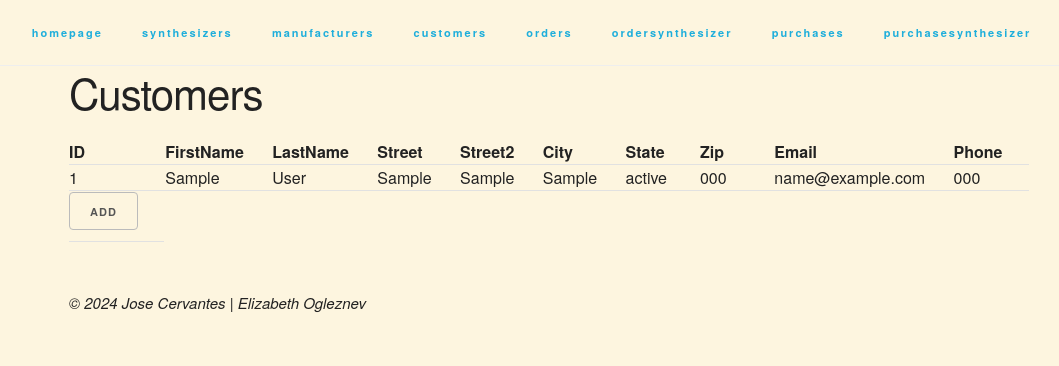
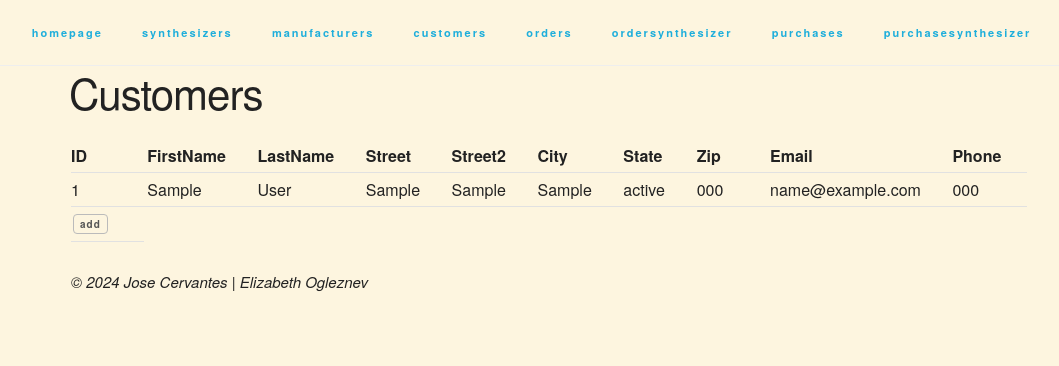
Before and after one commit to jscervantes/cs340-Portfolio-Project, a Flask app: page /customers in a window 1280 px wide. Shown: the part 81-447 px from the top of the page, without its empty margins (91-1150 px from the left). Run offline with Flask 3, Linux system fonts and the light colour scheme; tables that the repository leaves empty or names only in its code hold one stand-in row (values such as "Sample post"); data that the repository does not hold is empty; some libraries are stand-ins or nearby versions.

Commit message:
Shrink Button Size

```diff
--- a/static/css/skeleton.css
+++ b/static/css/skeleton.css
@@ -193,15 +193,13 @@ input[type="submit"],
 input[type="reset"],
 input[type="button"] {
   display: inline-block;
-  height: 38px;
-  padding: 0 20px;
+  height: 20px;
   color: #555;
   text-align: center;
-  font-size: 11px;
+  font-size: 10px;
   font-weight: 600;
-  line-height: 38px;
   letter-spacing: .1rem;
-  text-transform: uppercase;
+  text-transform: lowercase;
   text-decoration: none;
   white-space: nowrap;
   background-color: transparent;
@@ -346,7 +344,7 @@ pre > code {
 –––––––––––––––––––––––––––––––––––––––––––––––––– */
 th,
 td {
-  padding: 1px 1px;
+  padding: 5px 3px;
   text-align: left;
   border-bottom: 1px solid #E1E1E1;
   width: 5%; }
@@ -357,17 +355,16 @@ th:last-child,
 td:last-child {
   padding-right: 0; }
 
-
 /* Spacing
 –––––––––––––––––––––––––––––––––––––––––––––––––– */
 button,
 .button {
-  margin-bottom: 1rem; }
+  margin: 2px 2px; }
 input,
 textarea,
 select,
 fieldset {
-  margin-bottom: 1.5rem; }
+  margin: 2px 2px; }
 pre,
 blockquote,
 dl,
@@ -377,7 +374,7 @@ p,
 ul,
 ol,
 form {
-  margin-bottom: 2.5rem; }
+  margin: 2px 2px; }
 
 
 /* Utilities
--- a/templates/ordersynthesizer.j2
+++ b/templates/ordersynthesizer.j2
@@ -19,7 +19,7 @@
               <td> {{ item[key] }}</td>
               {% endfor %}
               <form action="delete_orderSynthesizer/{{ item.ID }}/{{ item.LinePrice }}/{{ item.OrderID }}">
-                <td><input type="submit" value="Delete"></td>
+                <td id="delete-button"><input type="submit" value="Delete"></td>
               </form>
           </tr>
           {% endfor %}
```
